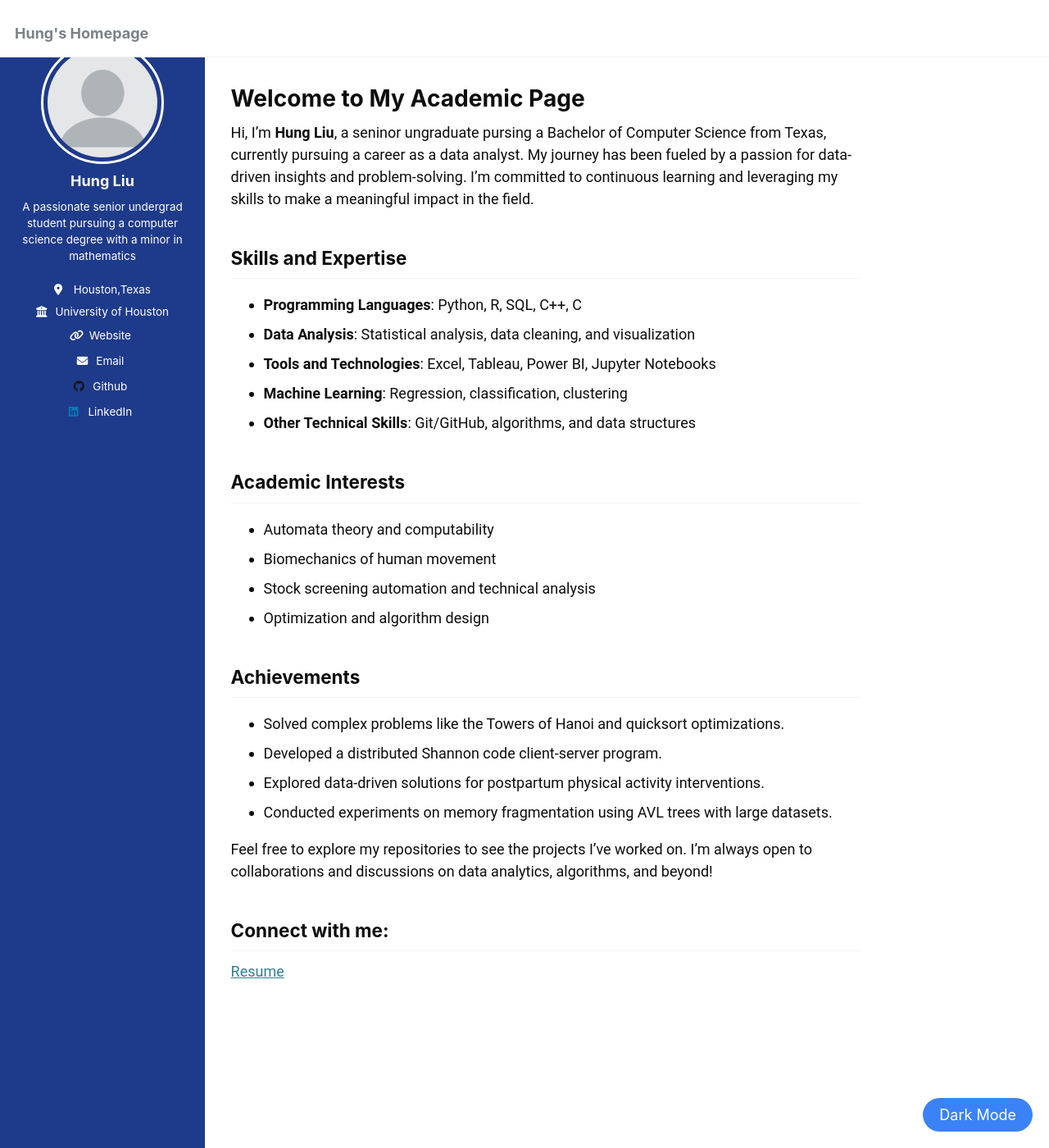
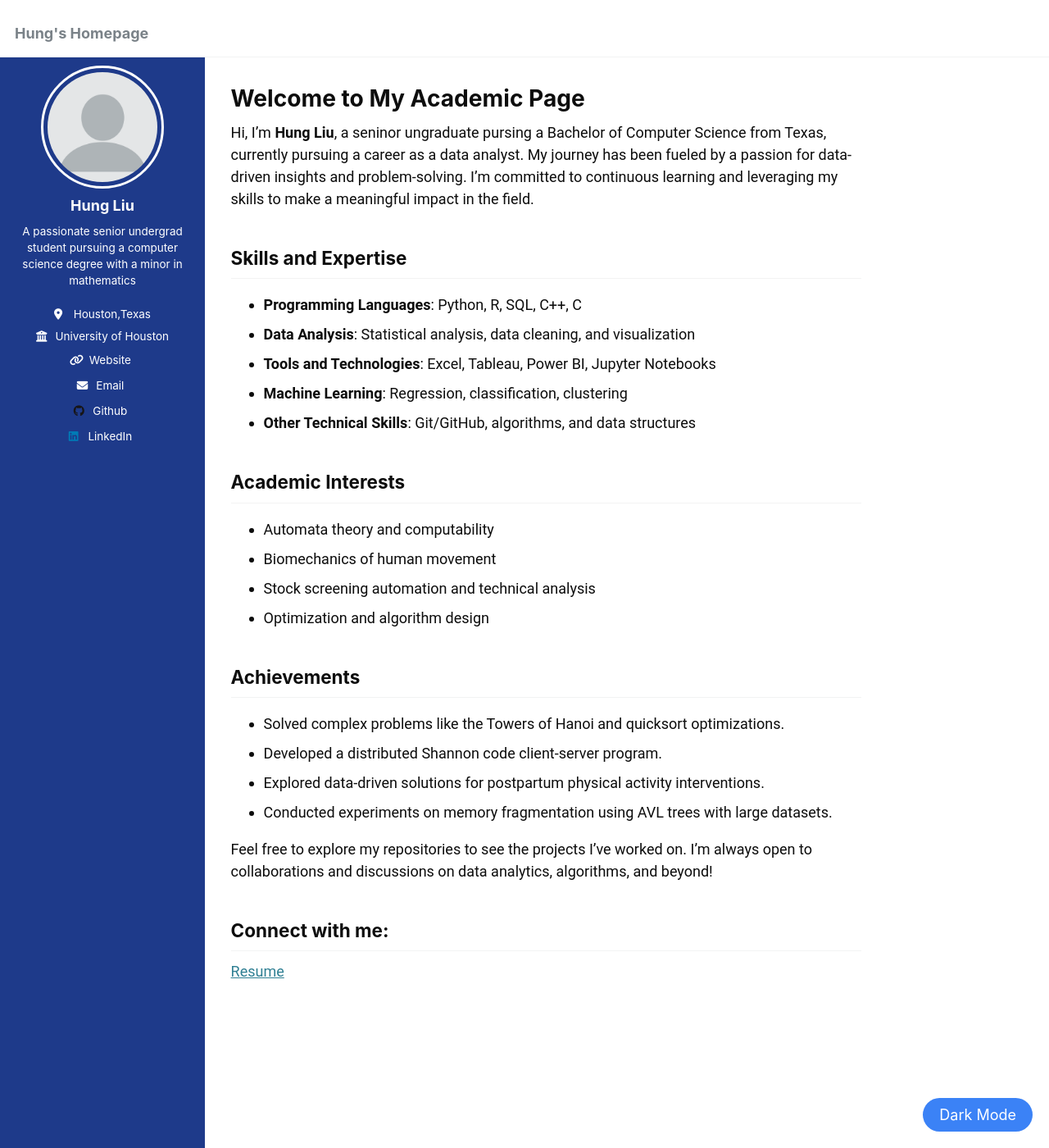
Before and after one commit to sunnySKL/sunnySKL.github.io, a Jekyll site: the page built from _pages/about.md, in a window 1280 px wide and 1400 px high. Shown: the whole window at 82% size. Built offline with Jekyll 4.4.1, drawn with Linux system fonts in a browser that asks for light colours.

Commit message:
Update custom.css

```diff
--- a/assets/css/custom.css
+++ b/assets/css/custom.css
@@ -41,7 +41,7 @@ body {
     justify-content: flex-start; /* Change from center */
     text-align: center;
     gap: 20px; /* Adds spacing between elements */
-    padding-top: 50px; /* Ensures top spacing */
+    padding-top: 80px; /* Ensures top spacing */
 }
 
 
```
